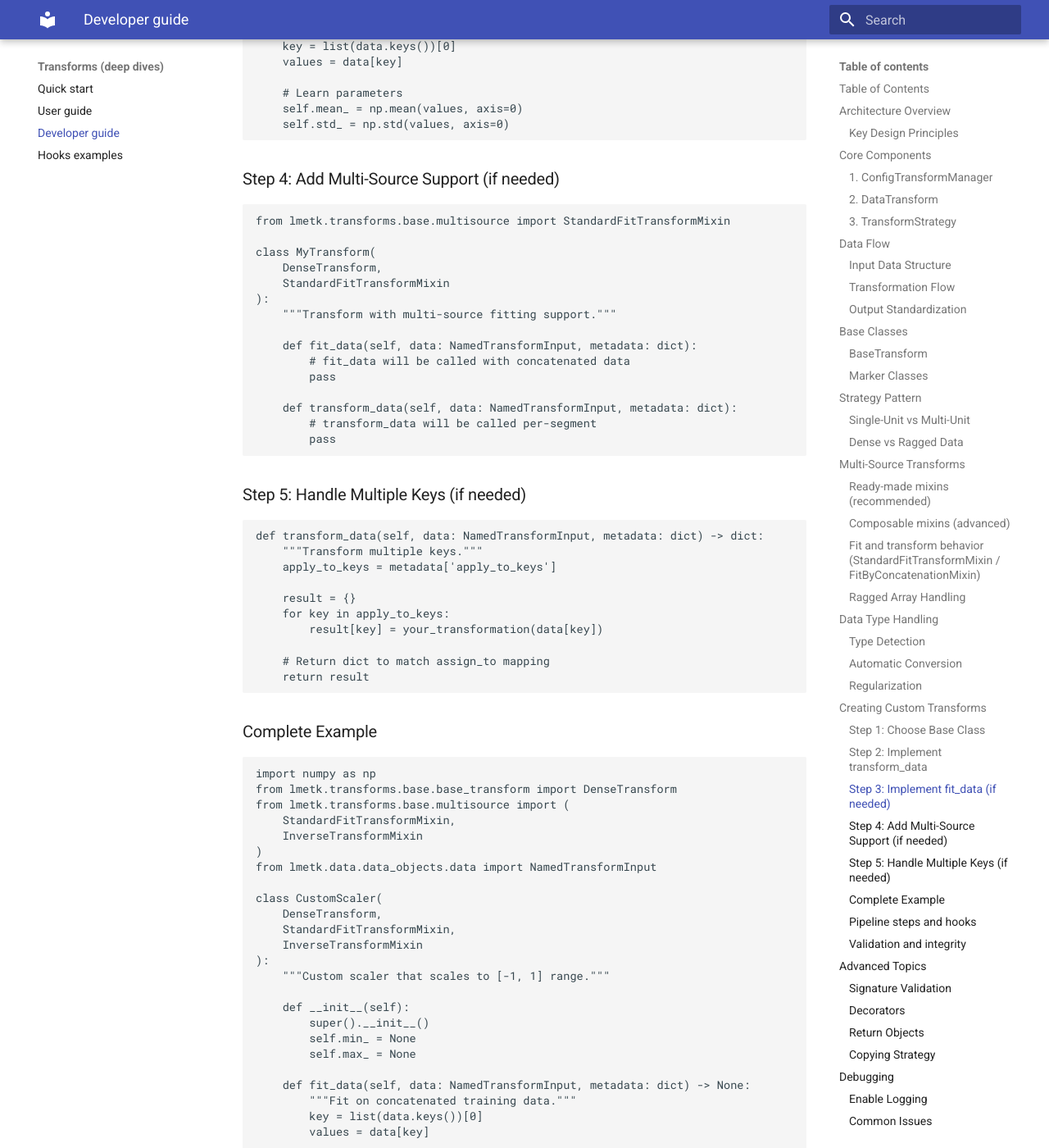
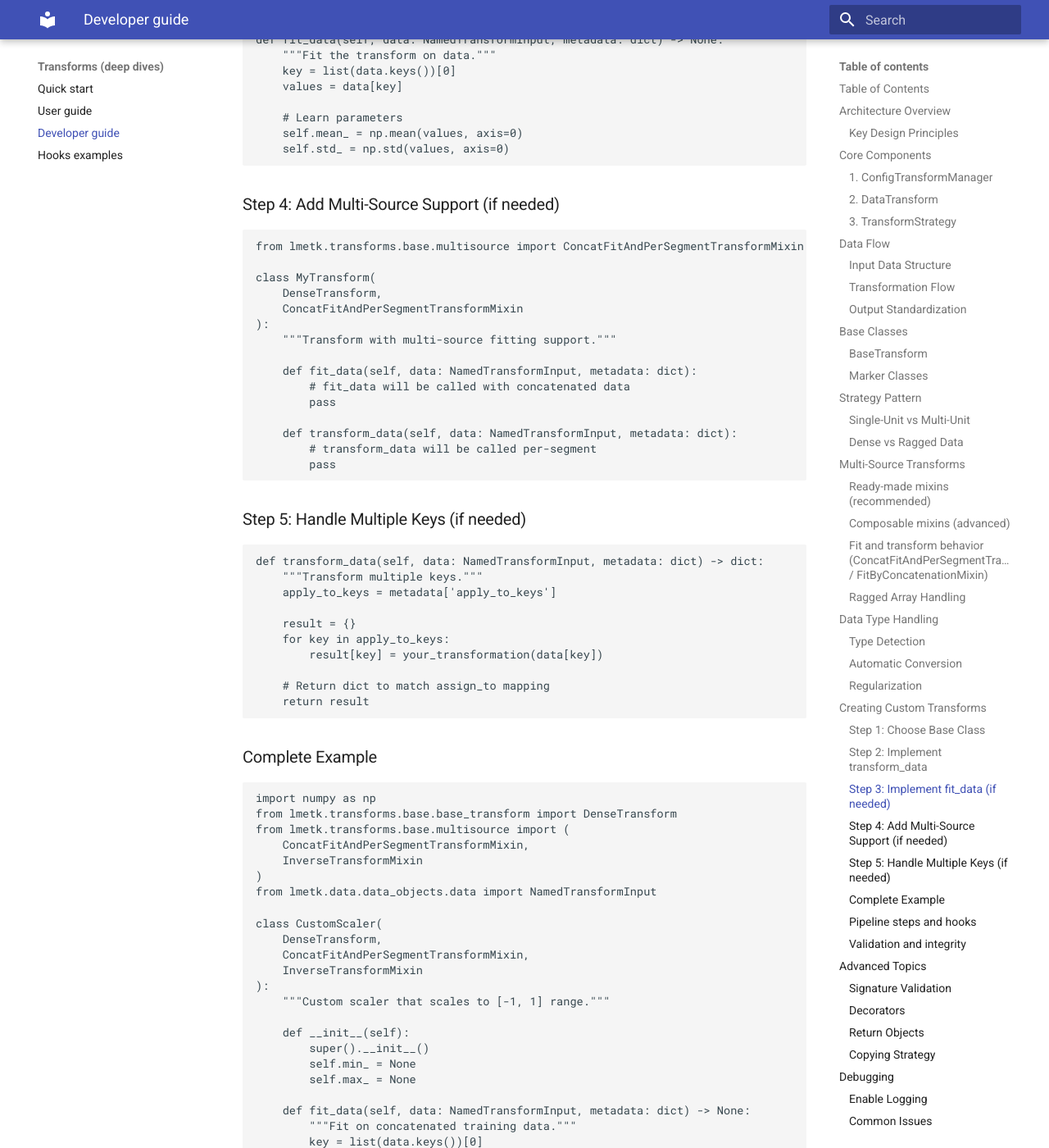
Before and after one commit to EPFL-IMOS/picid, an MkDocs documentation site: the page built from docs/transforms/developer_guide.md, in a window 1280 px wide and 1400 px high, scrolled down 11196 px. Shown: the whole window at 82% size. Built offline with MkDocs 1.6.1 and Material for MkDocs 9.7.7, drawn with Linux system fonts in a browser that asks for light colours; some of the changed text lies outside the part shown.

Commit message:
small updates to doc

````diff
--- a/docs/transforms/developer_guide.md
+++ b/docs/transforms/developer_guide.md
@@ -320,11 +320,11 @@
 
 | Mixin | Use case |
 |-------|----------|
-| `StandardFitTransformMixin` | Fit on concatenated segments; transform per segment (e.g. scalers). Sets `requires_fit=True`. |
-| `StatelessPerSegmentMixin` | No fit; transform applied per segment (e.g. reshape, concatenate inputs). |
-| `StatelessConcatenateMixin` | No fit; concatenate all segments along an axis, then one `transform_data` call. Requires `axis` in `__init__`. |
+| `ConcatFitAndPerSegmentTransformMixin` | Fit on concatenated segments; transform per segment (e.g. scalers). Sets `requires_fit=True`. |
+| `NoFitPerSegmentMixin` | No fit; transform applied per segment (e.g. reshape, concatenate inputs). |
+| `NoFitConcatAlongAxisMixin` | No fit; concatenate all segments along an axis, then one `transform_data` call. Requires `axis` in `__init__`. |
 
-Backward-compatibility aliases: `ConcatinatedFitMultiSourceTransformMixin`, `NoFitMultiSourceTransformMixin`, and `ConcatenateUnitsMixing` still work.
+Backward-compatibility aliases: `ConcatFitAndPerSegmentTransformMixin`, `StatelessPerSegmentMixin`, `StatelessConcatenateMixin`, and legacy names `ConcatinatedFitMultiSourceTransformMixin`, `NoFitMultiSourceTransformMixin`, `ConcatenateUnitsMixing` still work.
 
 ### Composable mixins (advanced)
 
@@ -333,9 +333,9 @@
 - **Fit:** `FitByConcatenationMixin` (fit on concatenated data), `NoFitMixin` (no fitting).
 - **Transform:** `PerSegmentTransformMixin` (transform each segment), `ConcatenateBeforeTransformMixin` (concatenate then transform once; requires `axis`).
 
-Example: `StandardFitTransformMixin` = `FitByConcatenationMixin` + `PerSegmentTransformMixin`.
+Example: `ConcatFitAndPerSegmentTransformMixin` = `FitByConcatenationMixin` + `PerSegmentTransformMixin`.
 
-### Fit and transform behavior (StandardFitTransformMixin / FitByConcatenationMixin)
+### Fit and transform behavior (ConcatFitAndPerSegmentTransformMixin / FitByConcatenationMixin)
 
 **Fitting Logic**:
 
@@ -505,11 +505,11 @@
 ### Step 4: Add Multi-Source Support (if needed)
 
 ```python
-from lmetk.transforms.base.multisource import StandardFitTransformMixin
+from lmetk.transforms.base.multisource import ConcatFitAndPerSegmentTransformMixin
 
 class MyTransform(
     DenseTransform,
-    StandardFitTransformMixin
+    ConcatFitAndPerSegmentTransformMixin
 ):
     """Transform with multi-source fitting support."""
 
@@ -543,14 +543,14 @@
 import numpy as np
 from lmetk.transforms.base.base_transform import DenseTransform
 from lmetk.transforms.base.multisource import (
-    StandardFitTransformMixin,
+    ConcatFitAndPerSegmentTransformMixin,
     InverseTransformMixin
 )
 from lmetk.data.data_objects.data import NamedTransformInput
 
 class CustomScaler(
     DenseTransform,
-    StandardFitTransformMixin,
+    ConcatFitAndPerSegmentTransformMixin,
     InverseTransformMixin
 ):
     """Custom scaler that scales to [-1, 1] range."""
````
Also changed, not shown: docs/reference/transforms.md (+14 -14 lines), docs/transforms/HOOKS_EXAMPLES.md (+2 -0 lines), docs/transforms/intro_developer.md (+6 -6 lines).
